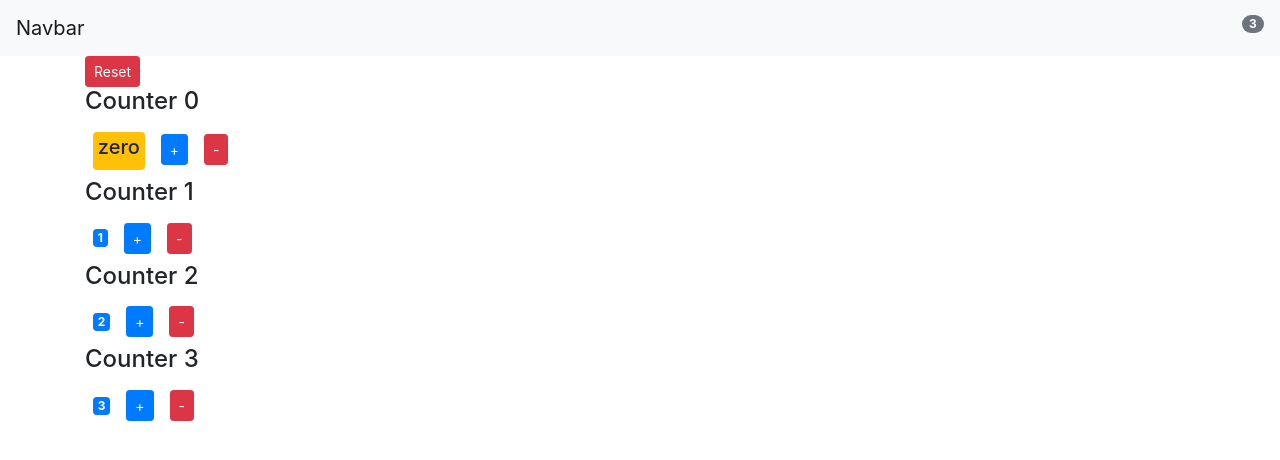
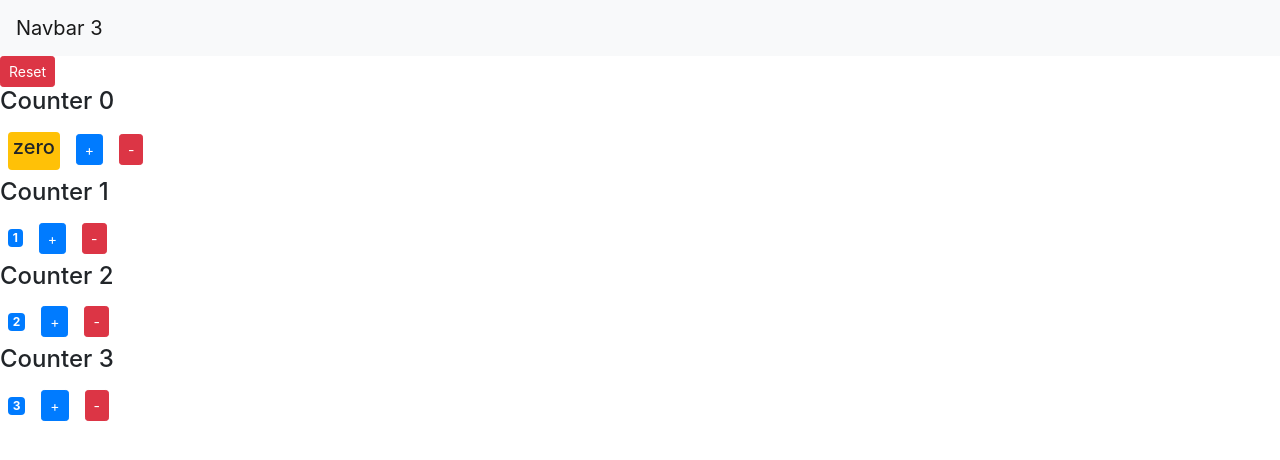
Before and after one commit to rahulharlalka/LEARNING_REACT, a React (Create React App) app: page / in a window 1280 px wide. Shown: the top 460 px of the page. Built offline with nearby package versions, Linux system fonts and the light colour scheme.

Commit message:
final react project made

```diff
--- a/src/components/App.jsx
+++ b/src/components/App.jsx
@@ -39,7 +39,7 @@ function App(){
     return (
         <React.Fragment>
             <NavBar totalCounters={state.counters.filter(c=>c.value>0).length} />
-            <main className="container">
+            <main>
                 <Counters
                  counters={state.counters}
                  onReset={handleReset}
--- a/src/components/navbar.jsx
+++ b/src/components/navbar.jsx
@@ -3,10 +3,8 @@ import React from "react";
 function NavBar(props){
     return (
         <nav className="navbar navbar-light bg-light">
-            <a className="navbar-brand" href="#">Navbar</a>
-            <div style={{float:"left"}} className="navbar-nav">
-                <h4 className="badge badge-pill badge-secondary navbar-item">{props.totalCounters}</h4>
-            </div>
+            <a className="navbar-brand" href="#">Navbar {props.totalCounters}</a>
+
         </nav>
     );
 }
```
